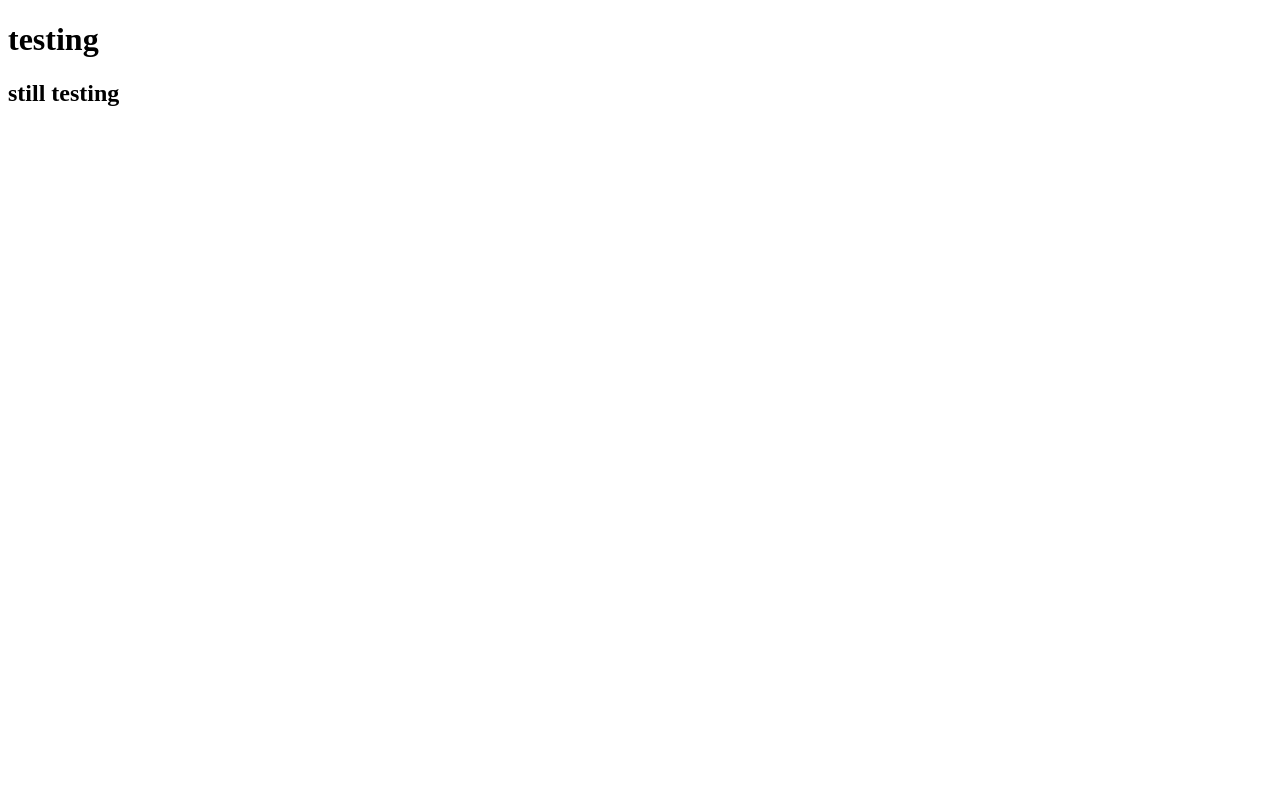
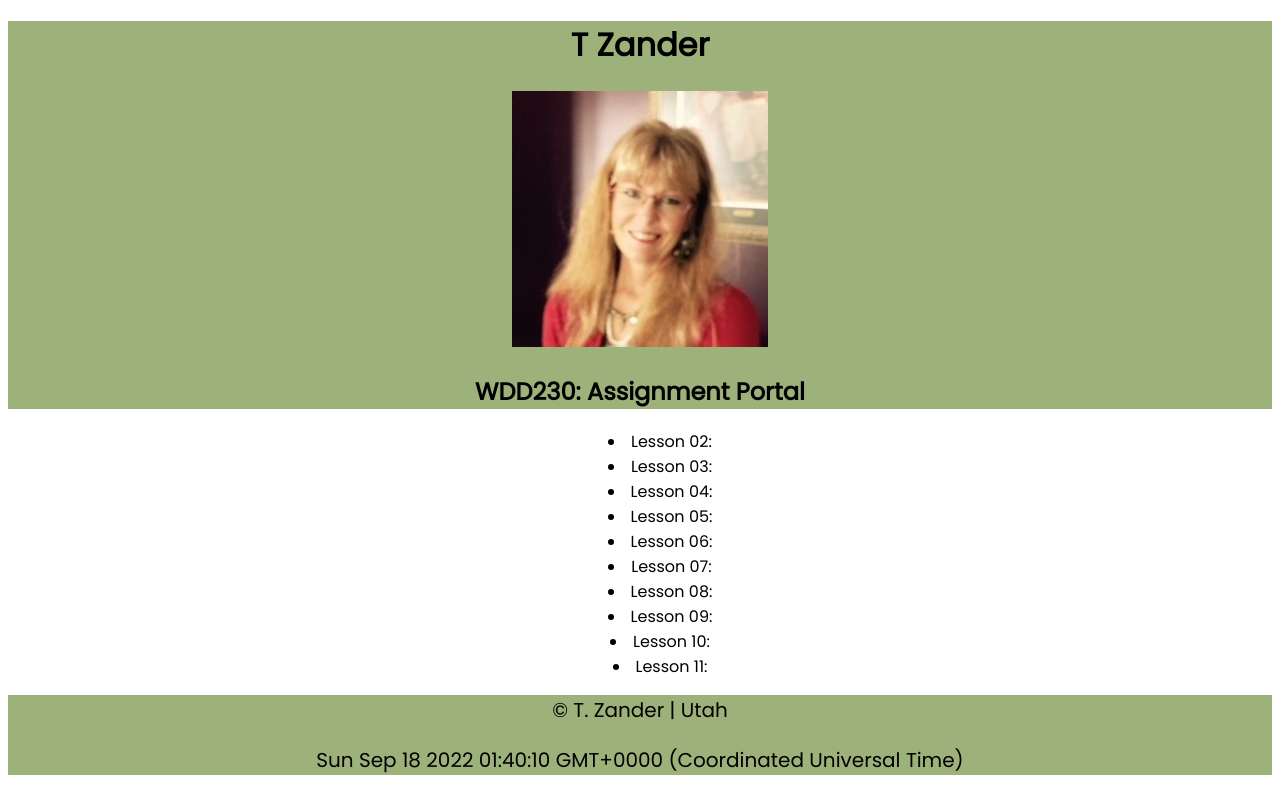
Before and after one commit to WDD4TZ/WDD230, a plain HTML site: page index.html in a window 1280 px wide. Drawn offline with Linux system fonts and the light colour scheme.

Commit message:
home page

```diff
--- a/index.html
+++ b/index.html
@@ -4,10 +4,55 @@
     <meta charset="UTF-8">
     <meta http-equiv="X-UA-Compatible" content="IE=edge">
     <meta name="viewport" content="width=device-width, initial-scale=1.0">
-    <title>Document</title>
+    <title>zander wdd230 home page</title>
+    <link rel="stylesheet" href="styles/homePage.css">
+    <link rel="" href="styles/homePage.css">
 </head>
 <body>
-    <h1>testing</h1>
-    <h2>still testing</h2>
+    <header>
+    <h1>T Zander</h1>
+    <img src="images/me (4).jpg" alt="picture of me">
+    <h2>WDD230: Assignment Portal</h2>
+    </header>
+
+    <nav>
+    <ul>
+        <!--Be sure to link all future projects in the manner showed in li for lesson 02.-->
+       <li><!--<a href="lesson02.html">-->Lesson 02:<!--</a>--></li>
+       <li>Lesson 03:</li>
+       <li>Lesson 04:</li>
+       <li>Lesson 05:</li>
+       <li>Lesson 06:</li>
+       <li>Lesson 07:</li>
+       <li>Lesson 08:</li>
+       <li>Lesson 09:</li>
+       <li>Lesson 10:</li>
+       <li>Lesson 11:</li>
+    </ul>
+</nav>
+
+<footer>&copy; T. Zander | Utah
+    <p id = "date"></p>
+</footer>
+<script>
+    const d = new Date();
+    const options = { weekday: 'long', year: 'numeric', month: 'long', day: 'numeric' };
+    document.getElementById("date").innerHTML = d;
+</script>
+
+
+
+
+
+
+<!--<script>
+    document.getElementById(date).innerhtml
+    function dynamicDate() {
+    let now = new Date();
+    let month = now.getMonth();
+    let dayOfMonth = now.getDate();
+    let dayOfWeek = now.getDay();
+    month++}
+</script>-->
 </body>
 </html>
--- /dev/null
+++ b/styles/homePage.css
@@ -0,0 +1,33 @@
+@import url('https://fonts.googleapis.com/css2?family=Poppins&display=swap');
+
+
+
+header {
+    background-color: rgb(157, 177, 122);
+    font-family: Poppins, "Avenier Next LT Pro Demi", "Arial Nova";
+    text-align: center;
+}
+
+nav ul li {
+    font-family: Poppins, "Avenier Next LT Pro Demi", "Arial Nova";
+    list-style-position: inside;
+    text-align: center;
+}
+
+footer {
+    background-color: rgb(157, 177, 122);
+    font-family: Poppins, "Avenier Next LT Pro Demi", "Arial Nova";
+    font-size: 20px;
+    text-align: center;
+}
+
+/*The following must be after all other css*/
+@media screen and (max-width: 900px) {
+    header  {
+        display: block;
+        height: auto;
+    }
+    nav, footer {
+        flex-direction: column;
+    }
+}
```
Also changed, not shown: images/me (4).jpg (added).
